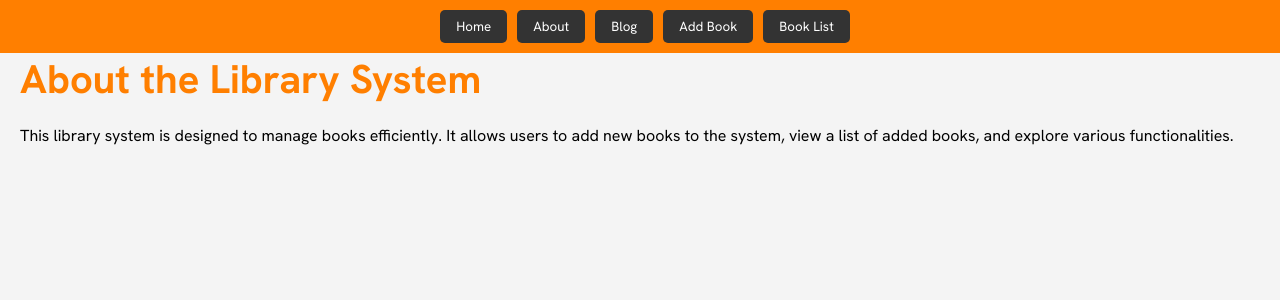
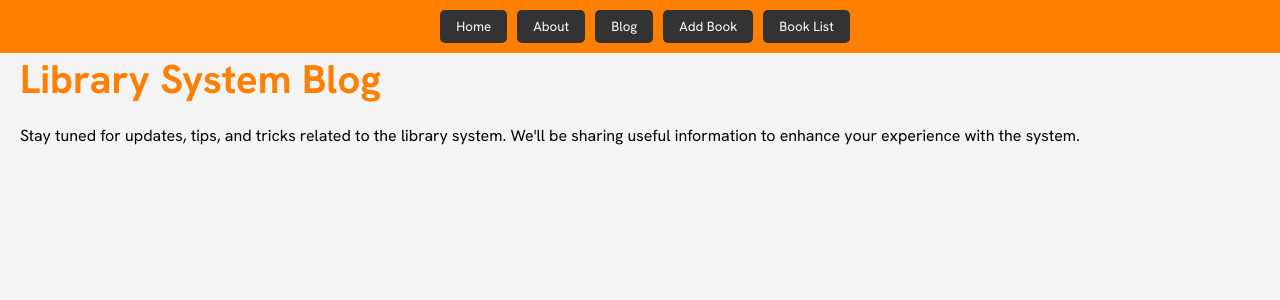
Before and after one commit to prabhu-ji/Mini-Library-Practical-Project, a React (Create React App) app: page / in a window 1280 px wide. Both pictures are taken after a click on the button "About". Shown: the top 300 px of the page. Built offline with nearby package versions, Linux system fonts and the light colour scheme.

Commit message:
About.js

```diff
--- a/src/components/About.js
+++ b/src/components/About.js
@@ -1,12 +1,12 @@
 import React from 'react';
 
-function About() {
+function Blog() {
   return (
     <div>
-      <h2>About the Library System</h2>
-      <p>This library system is designed to manage books efficiently. It allows users to add new books to the system, view a list of added books, and explore various functionalities.</p>
+      <h2>Library System Blog</h2>
+      <p>Stay tuned for updates, tips, and tricks related to the library system. We'll be sharing useful information to enhance your experience with the system.</p>
     </div>
   );
 }
 
-export default About;
+export default Blog;
```
